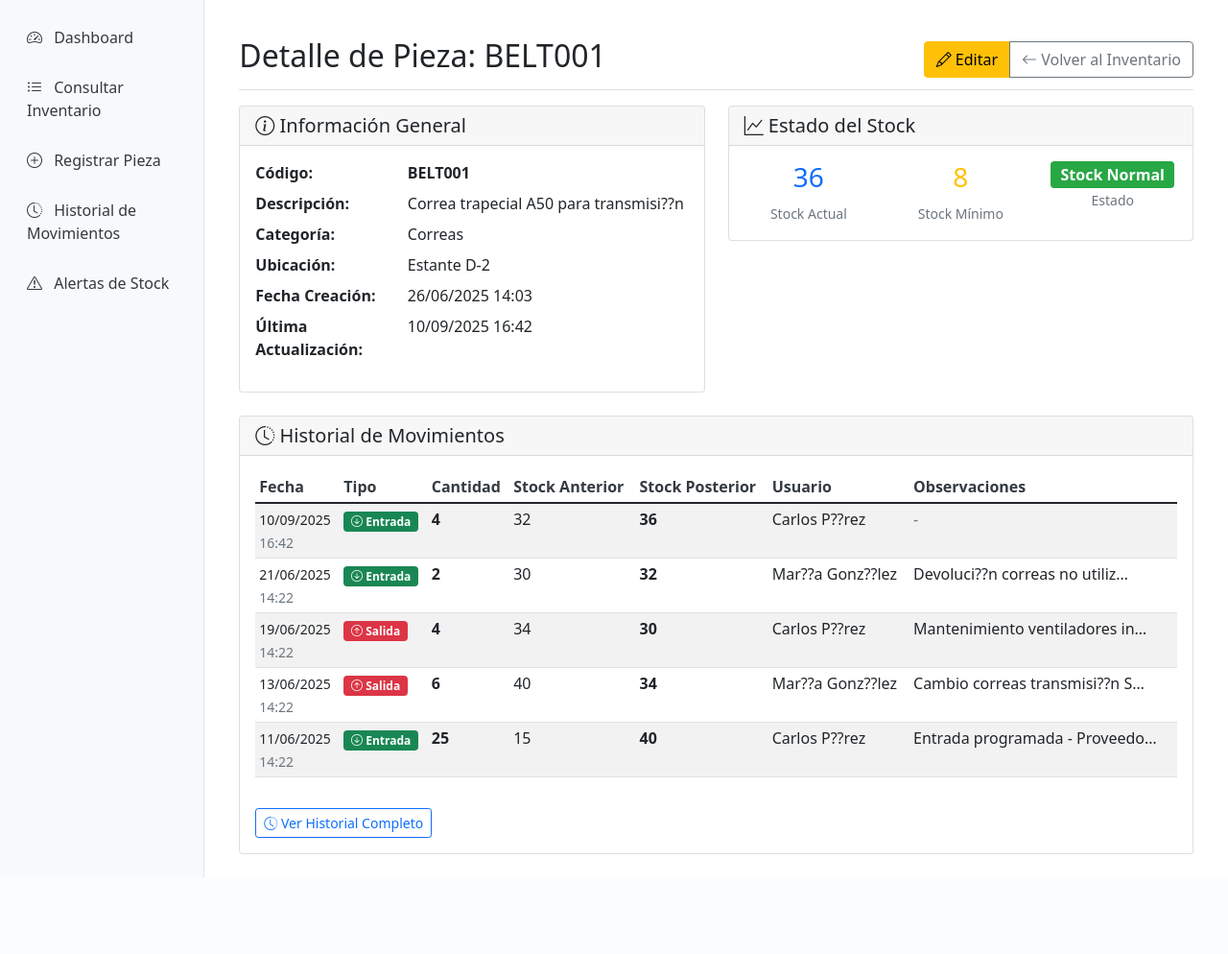
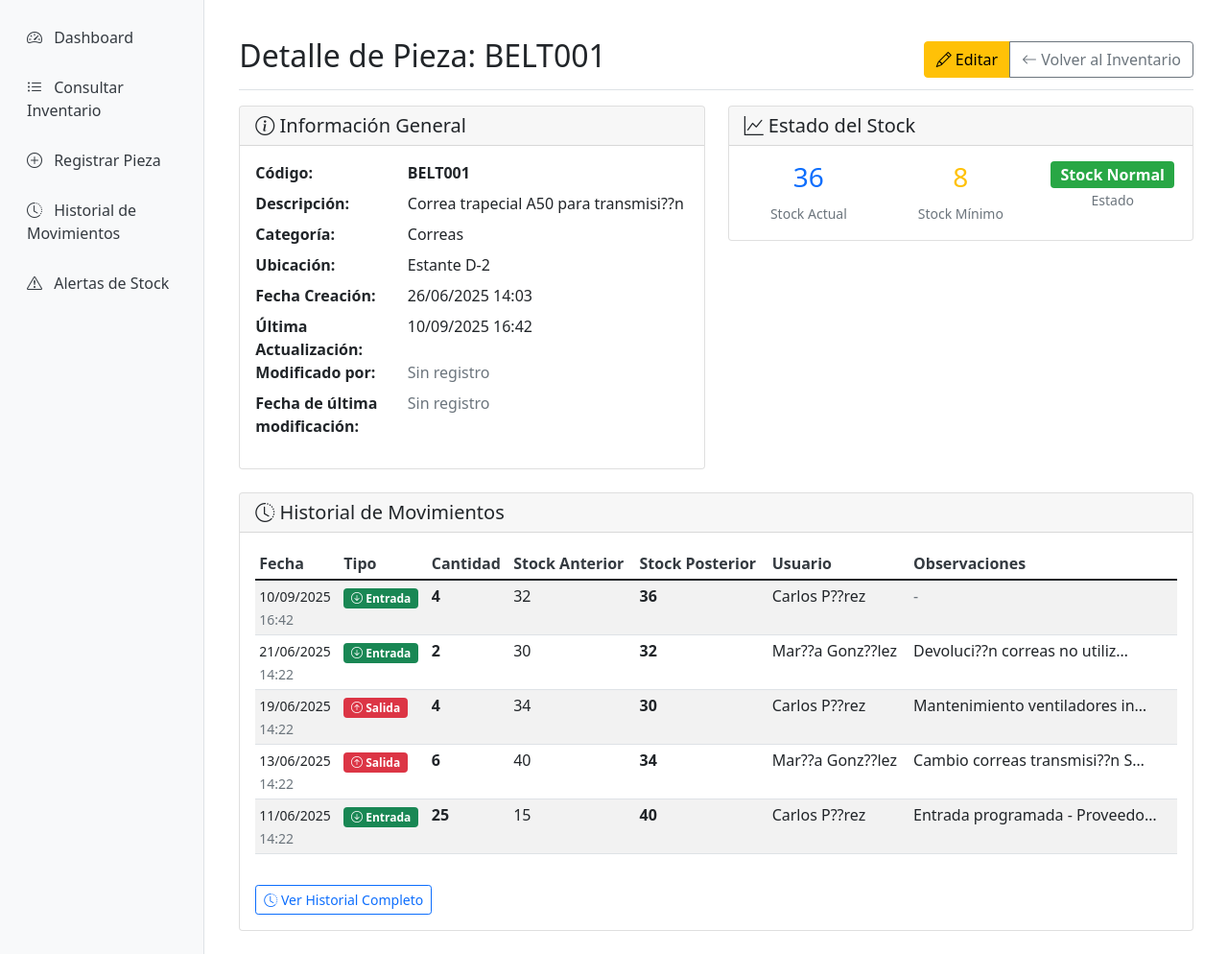
Before and after one commit to Nat9210/gestionDeInventario_MU, a Django app: page /inventario/detalle/4/ in a window 1280 px wide. Shown: the part 57-1051 px from the top of the page at 96% size. Before the commit the page ends 971 px from the top, so only its background shows below. Run offline with Django 5.2, Linux system fonts and the light colour scheme; a user stored in the database is signed in; data comes from the database, SQL or seed files in the repository; both versions use the stored data as it was after the commit; some libraries are stand-ins or nearby versions.

Commit message:
mejora en trazabilidad de piezas

```diff
--- a/inventario/models.py
+++ b/inventario/models.py
@@ -37,6 +37,18 @@ class Pieza(models.Model):
     fecha_actualizacion = models.DateTimeField(
         auto_now=True,
         verbose_name='Última actualización'
+    )
+    ultima_modificacion_por = models.ForeignKey(
+        User,
+        null=True,
+        blank=True,
+        on_delete=models.SET_NULL,
+        verbose_name='Última modificación por'
+    )
+    fecha_ultima_modificacion = models.DateTimeField(
+        null=True,
+        blank=True,
+        verbose_name='Fecha de última modificación'
     )
 
     class Meta:
--- a/inventario/views.py
+++ b/inventario/views.py
@@ -81,7 +81,11 @@ def editar_pieza(request, pieza_id):
     if request.method == 'POST':
         form = PiezaForm(request.POST, instance=pieza)
         if form.is_valid():
-            form.save()
+            pieza_editada = form.save(commit=False)
+            pieza_editada.ultima_modificacion_por = request.user
+            from django.utils import timezone
+            pieza_editada.fecha_ultima_modificacion = timezone.now()
+            pieza_editada.save()
             messages.success(request, f'Pieza {pieza.codigo} actualizada exitosamente.')
             return redirect('lista_piezas')
     else:
--- a/templates/inventario/detalle.html
+++ b/templates/inventario/detalle.html
@@ -47,6 +47,22 @@
 
                     <dt class="col-sm-4">Última Actualización:</dt>
                     <dd class="col-sm-8">{{ pieza.fecha_actualizacion|date:"d/m/Y H:i" }}</dd>
+                    <dt class="col-sm-4">Modificado por:</dt>
+                    <dd class="col-sm-8">
+                        {% if pieza.ultima_modificacion_por %}
+                            {{ pieza.ultima_modificacion_por.get_full_name|default:pieza.ultima_modificacion_por.username }}
+                        {% else %}
+                            <span class="text-muted">Sin registro</span>
+                        {% endif %}
+                    </dd>
+                    <dt class="col-sm-4">Fecha de última modificación:</dt>
+                    <dd class="col-sm-8">
+                        {% if pieza.fecha_ultima_modificacion %}
+                            {{ pieza.fecha_ultima_modificacion|date:"d/m/Y H:i" }}
+                        {% else %}
+                            <span class="text-muted">Sin registro</span>
+                        {% endif %}
+                    </dd>
                 </dl>
             </div>
         </div>
```
Also changed, not shown: db.sqlite3, inventario/migrations/0003_pieza_fecha_ultima_modificacion_and_more.py (added).
